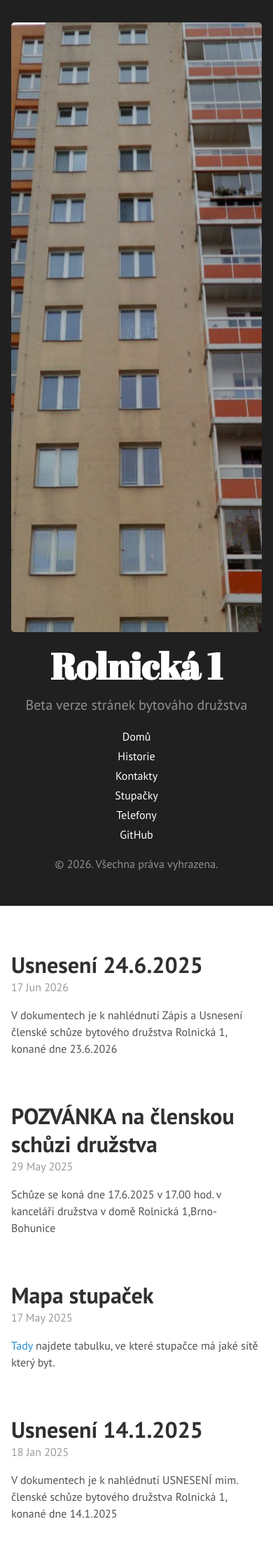
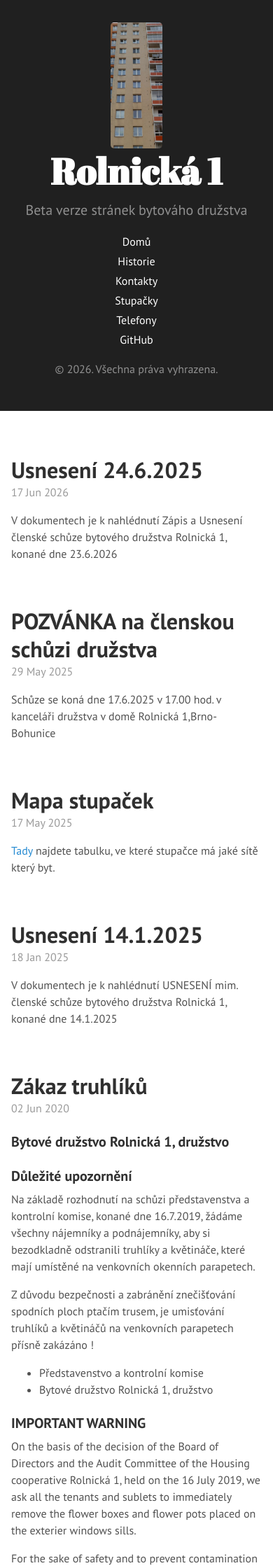
Before and after one commit to Kraksna83/rol1, a Jekyll site: the page built from index.html, in a window 390 px wide. Shown: the top 2240 px of the page at 70% size. Built offline with Jekyll 4.4.1, drawn with Linux system fonts in a browser that asks for light colours; the list of posts is cut into pages by our own code.

Commit message:
domek nesmi okupovat obrazovku

```diff
--- a/public/css/hyde.css
+++ b/public/css/hyde.css
@@ -248,3 +248,13 @@ a.sidebar-nav-item:focus {
 .theme-base-0f .related-posts li a:hover {
   color: #8f5536;
 }
+
+@media (max-width: 47.99em) {
+  .sidebar > img {
+    display: block;
+    max-height: 20vh;
+    max-width: 100%;
+    width: auto;
+    margin: 0 auto;
+  }
+}
```
Also changed, not shown: README.md.
